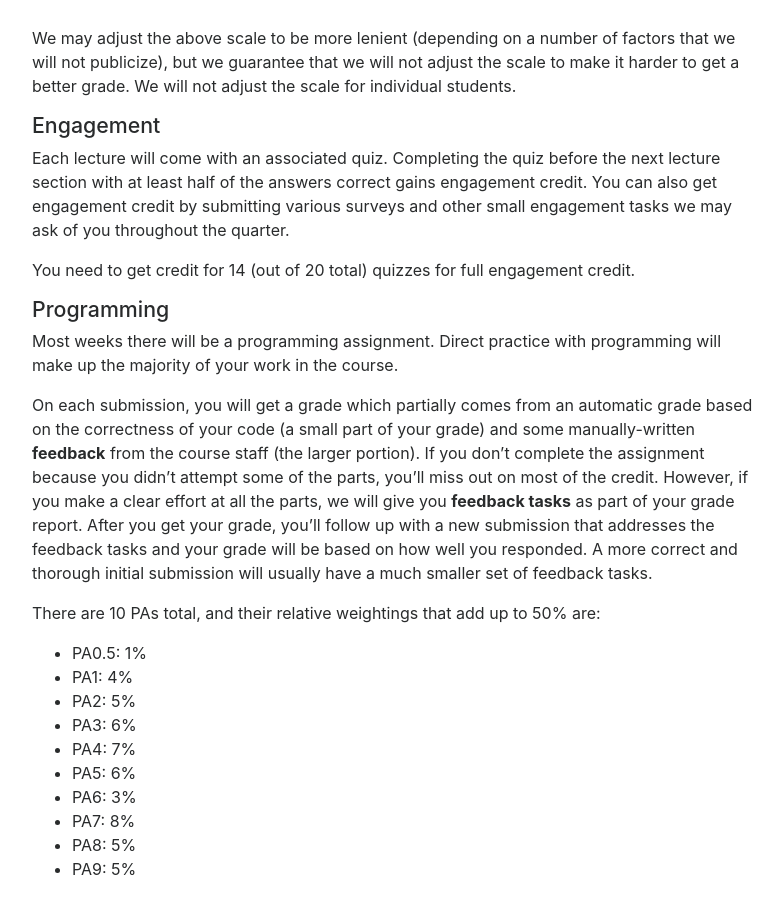
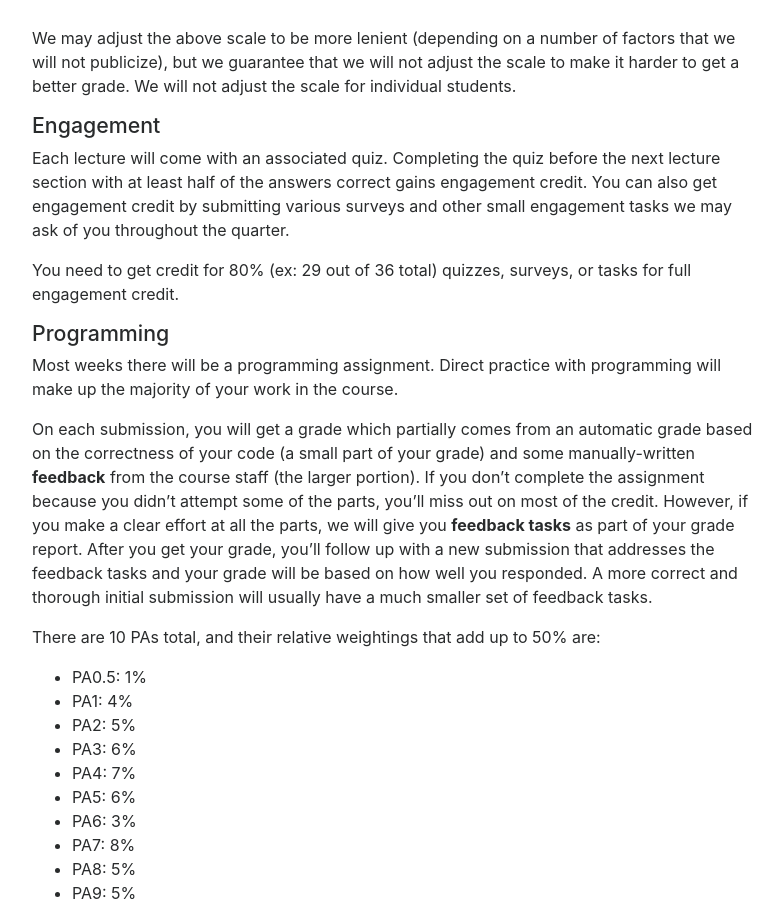
Before and after one commit to ucsd-cse11-sp21/ucsd-cse11-sp21.github.io, a Jekyll site: the page built from index.md, in a window 1280 px wide and 900 px high, scrolled down 4737 px. Shown: the whole window, without its empty margins (243-1026 px from the left). Built offline with Jekyll 4.4.1, drawn with Linux system fonts in a browser that asks for light colours; nearby versions of some CDN libraries.

Commit message:
Update index.md

```diff
--- a/index.md
+++ b/index.md
@@ -230,8 +230,7 @@ next lecture section with at least half of the answers correct gains engagement
 credit. You can also get engagement credit by submitting various surveys and
 other small engagement tasks we may ask of you throughout the quarter.
 
-You need to get credit for 14 (out of 20 total) quizzes for full engagement
-credit.
+You need to get credit for 80% (ex: 29 out of 36 total) quizzes, surveys, or tasks for full engagement credit.
 
 <a id="p:programming"></a>
 <h3>Programming</h3>
```
